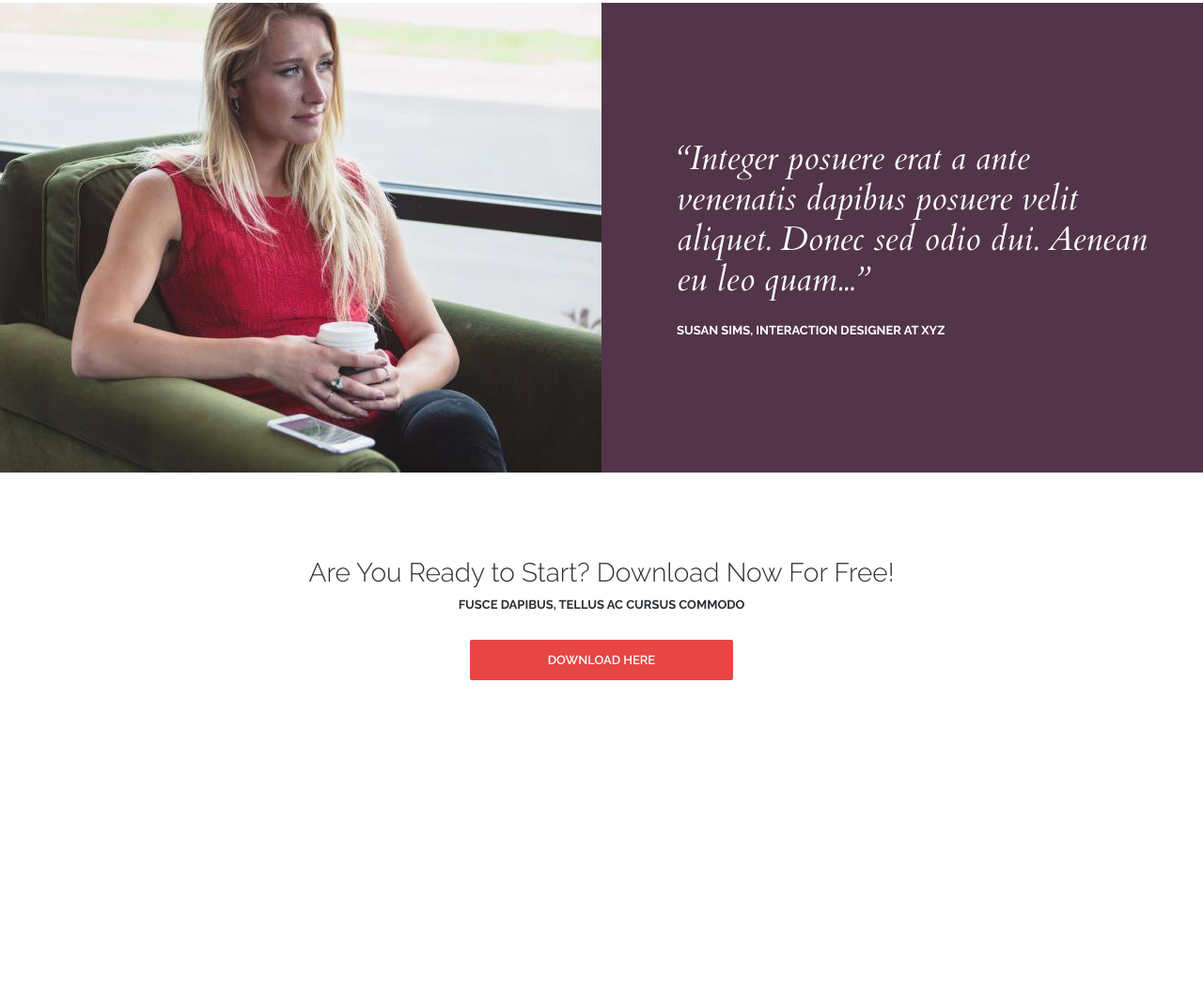
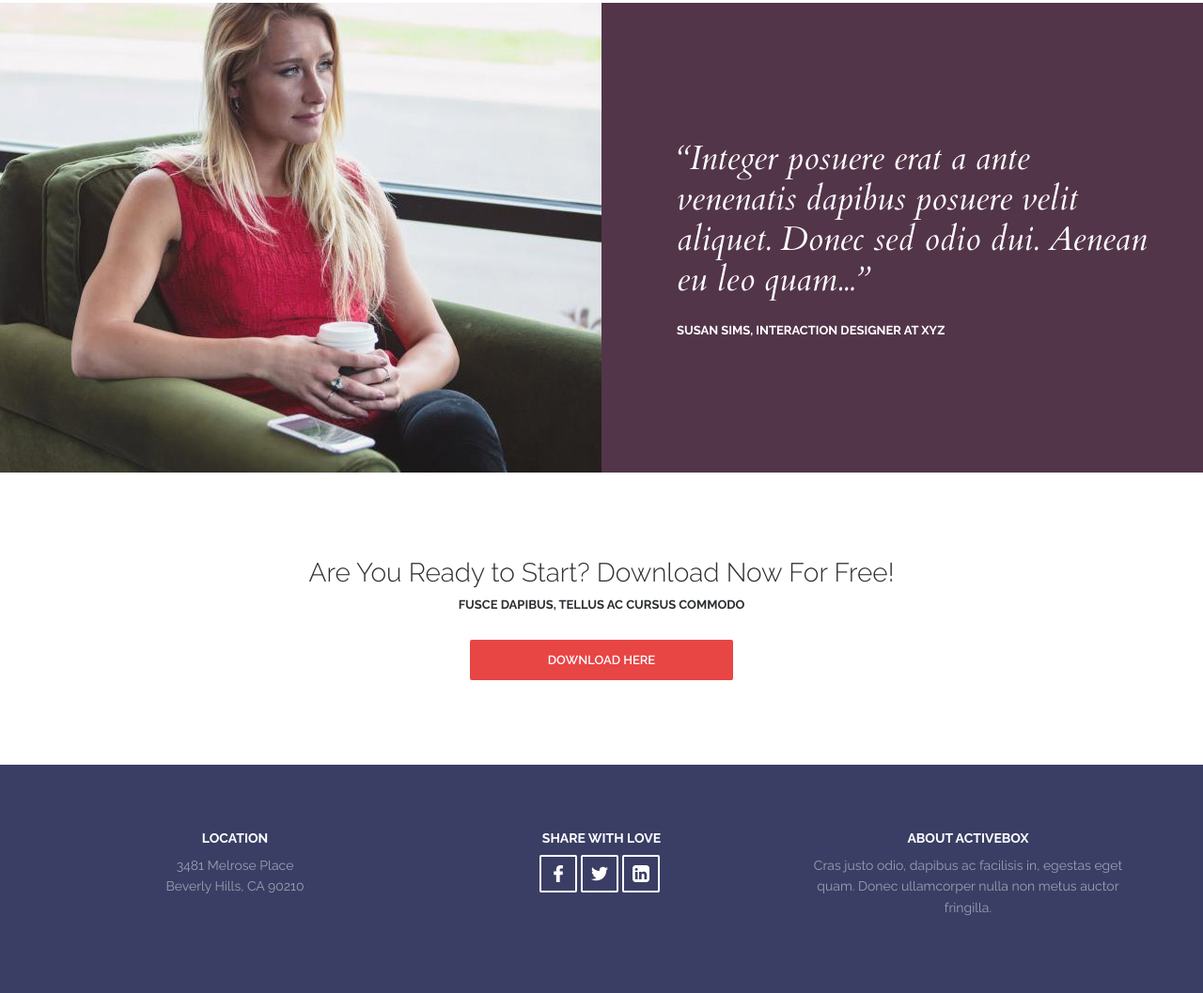
Before and after one commit to copokopy4ka/ActiveBox, a plain HTML site: page index.html in a window 1280 px wide. Shown: the part 2872-3929 px from the top of the page at 94% size. Before the commit the page ends 3686 px from the top, so only its background shows below. Drawn offline with Linux system fonts and the light colour scheme.

Commit message:
footer blocks

```diff
--- a/index.html
+++ b/index.html
@@ -338,6 +338,52 @@
         </div>
         <a class="btn  btn--red  btn--long" href="#">Download Here</a>
     </div>
-</div>
+</div> <!-- /.Download -->
+
+<!-- Footer -->
+
+<footer class="footer">
+    <div class="container"> <!-- container -->
+
+        <div class="footer__inner"> <!-- footer__inner -->
+            <div class="footer__block">
+                <h4 class="footer__title">Location</h4>
+                <address class="footer__addres">
+                    <div>3481 Melrose Place</div>
+                    <div>Beverly Hills, CA 90210</div>
+                </address>
+            </div>
+
+            <div class="footer__block">
+                <h4 class="footer__title">Share with Love</h4>
+                <div class="social social--footer">
+                    <a class="social__item" href="#" target="_blank">
+                        <svg class="social__icon">
+                            <use xlink:href="#facebook"></use>
+                        </svg>
+                    </a>
+                    <a class="social__item" href="#" target="_blank">
+                        <svg class="social__icon">
+                            <use xlink:href="#twitter"></use>
+                        </svg>
+                    </a>
+                    <a class="social__item" href="#" target="_blank">
+                        <svg class="social__icon">
+                            <use xlink:href="#linkedin"></use>
+                        </svg>
+                    </a>
+                </div>
+            </div>
+
+            <div class="footer__block">
+                <h4 class="footer__title">About ActiveBox</h4>
+                <div class="footer__text">
+                    <p>Cras justo odio, dapibus ac facilisis in, egestas eget quam. Donec ullamcorper nulla non metus auctor fringilla.</p>
+                </div>
+            </div>
+        </div> <!-- /.footer__inner -->
+
+    </div> <!-- /.container -->
+</footer>
 </body>
 </html>
--- a/style.css
+++ b/style.css
@@ -321,6 +321,10 @@ p {
     display: flex;
 }
 
+.social--footer {
+    justify-content: center;
+}
+
 .social__item {
     display: flex;
     justify-content: center;
@@ -340,6 +344,17 @@ p {
     background-color: #e3ecee;
 }
 
+.social--footer .social__item {
+    background: transparent;
+    border-width: 2px;
+    border-color: #fff;
+    border-radius: 2px;
+}
+
+.social--footer .social__item:hover {
+    background-color: #fff;
+}
+
 .social__item:hover .social__icon {
     fill: #000;
 }
@@ -351,6 +366,10 @@ p {
     fill: #c6cacc;
 
     transition: fill .1s linear;
+}
+
+.social--footer .social__icon {
+    fill: #fff;
 }
 
 
@@ -433,3 +452,45 @@ p {
     font-weight: 700;
     text-transform: uppercase;
 }
+
+/* footer
+=====================*/
+
+.footer {
+    padding: 70px 0;
+    background-color: #3a3e64;
+}
+
+.footer__inner {
+    display: flex;
+    flex-wrap: wrap;
+}
+
+.footer__block {
+    width: 33.3333%;
+    padding: 0 15px;
+
+    text-align: center;
+}
+
+.footer__title {
+    margin-bottom: 10px;
+
+    font-size: 14px;
+    font-weight: 700;
+    color: #fff;
+    text-transform: uppercase;
+}
+
+.footer__addres {
+    font-size: 14px;
+    line-height: 1.6;
+    font-style: normal;
+    color: rgba(255, 255, 255, .5);
+}
+
+.footer__text {
+    font-size: 14px;
+    line-height: 1.6;
+    color: rgba(255, 255, 255, .5);
+}
```
